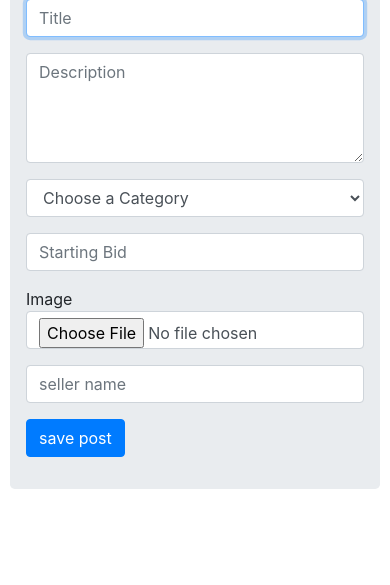
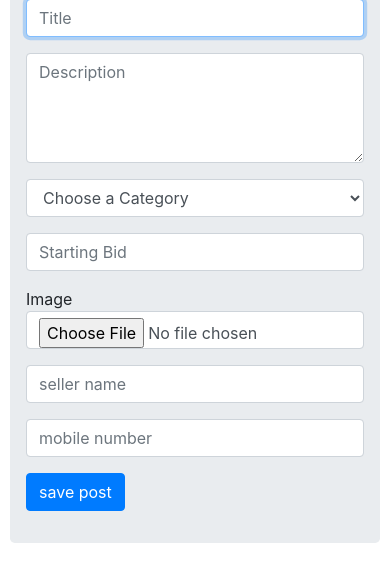
Before and after one commit to shehab-shepl/commerce, a Django app: page /createlist in a window 390 px wide. Shown: the part 770-1355 px from the top of the page. Before the commit the page ends 1259 px from the top, so only its background shows below. Run offline with Django 3.2, Linux system fonts and the light colour scheme; data that the repository does not hold is empty; some libraries are stand-ins or nearby versions.

Commit message:
add mobile num

```diff
--- a/commerce/auctions/models.py
+++ b/commerce/auctions/models.py
@@ -17,6 +17,7 @@ class Post (models.Model):
     created = models.DateTimeField(default=datetime.datetime.now())
     active = models.BooleanField(default=True)
     seller = models.CharField(max_length=50)
+    mobile = models.IntegerField(null=True ,blank=True ,default=0)
     starting_bid = models.IntegerField()
     def __str__(self):
         return f"{self.title}&{self.description}"
--- a/commerce/auctions/templates/auctions/create.html
+++ b/commerce/auctions/templates/auctions/create.html
@@ -53,6 +53,9 @@
                     <div class="form-group">
                         <input class="form-control" type="text" name="seller" placeholder="seller name">
                     </div>
+                    <div class="form-group">
+                        <input class="form-control" type="number" name="mobile" placeholder="mobile number">
+                    </div>
 
                     <input class="btn btn-primary" type="submit" value="save post">
                 </form>
--- a/commerce/auctions/templates/auctions/post.html
+++ b/commerce/auctions/templates/auctions/post.html
@@ -33,6 +33,11 @@
             <div >
                 <p><i style=" color:DodgerBlue;">seller</i> : <i>{{post.seller}}</i></p>
             </div>
+
+            <div >
+                <p><i style=" color:DodgerBlue;">mobile</i> : <i>{{post.mobile}}</i></p>
+            </div>
+
 
             <div>
                 <div >
--- a/commerce/auctions/views.py
+++ b/commerce/auctions/views.py
@@ -11,7 +11,7 @@ from django import forms
 class PostForm(forms.ModelForm):
     class Meta:
         model = Post
-        fields = ['title','description','img','category','active','seller','starting_bid']
+        fields = ['title','description','img','category','active','seller','mobile','starting_bid']
 
 
 
```
Also changed, not shown: commerce/auctions/migrations/0015_auto_20210104_2236.py (added), commerce/auctions/migrations/0016_auto_20210104_2237.py (added), commerce/media/post_img/i_phone_img_EvMzjb8.jpg (added), commerce/media/post_img/i_phone_img_P4bcfcW.jpg (added), commerce/media/post_img/i_phone_img_R82OFMo.jpg (added), commerce/media/post_img/i_phone_img_jqUhVXB.jpg (added).
